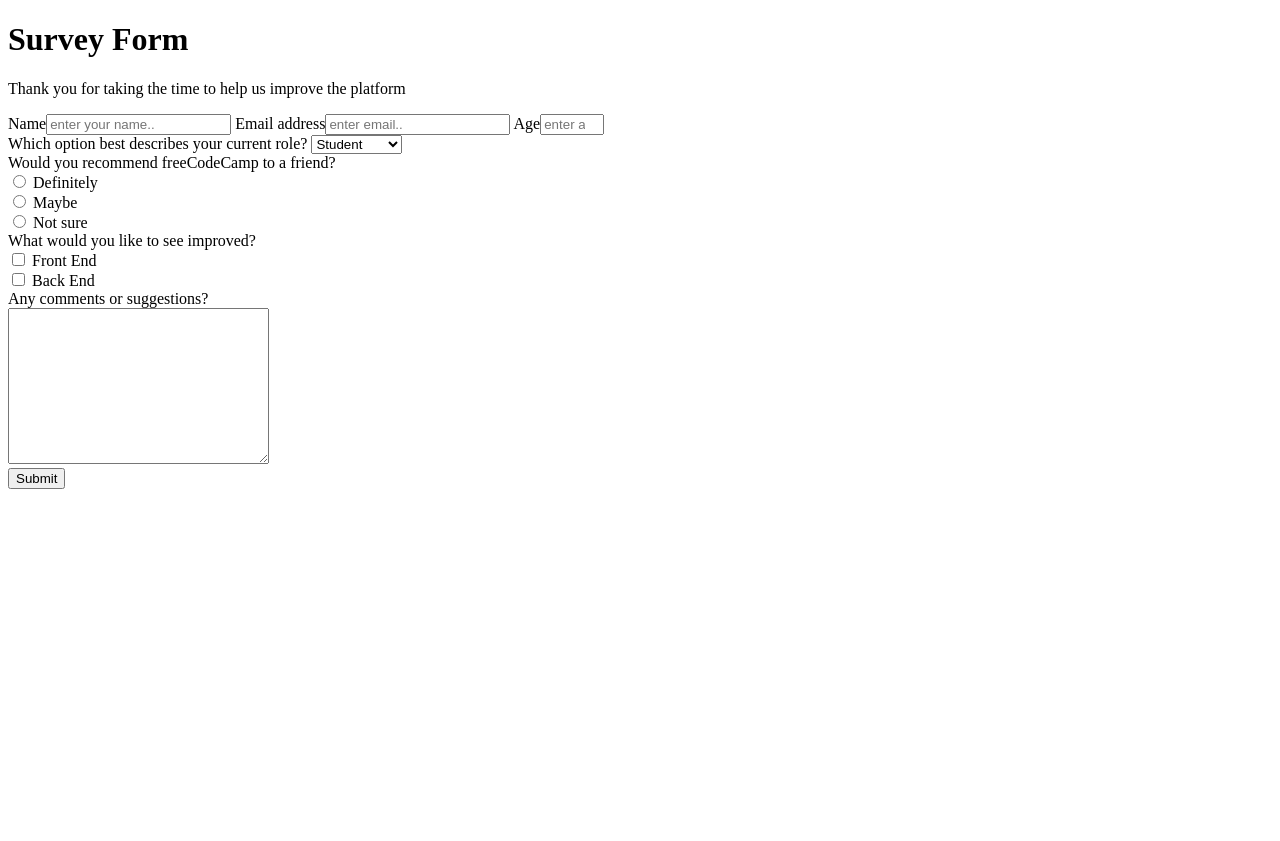
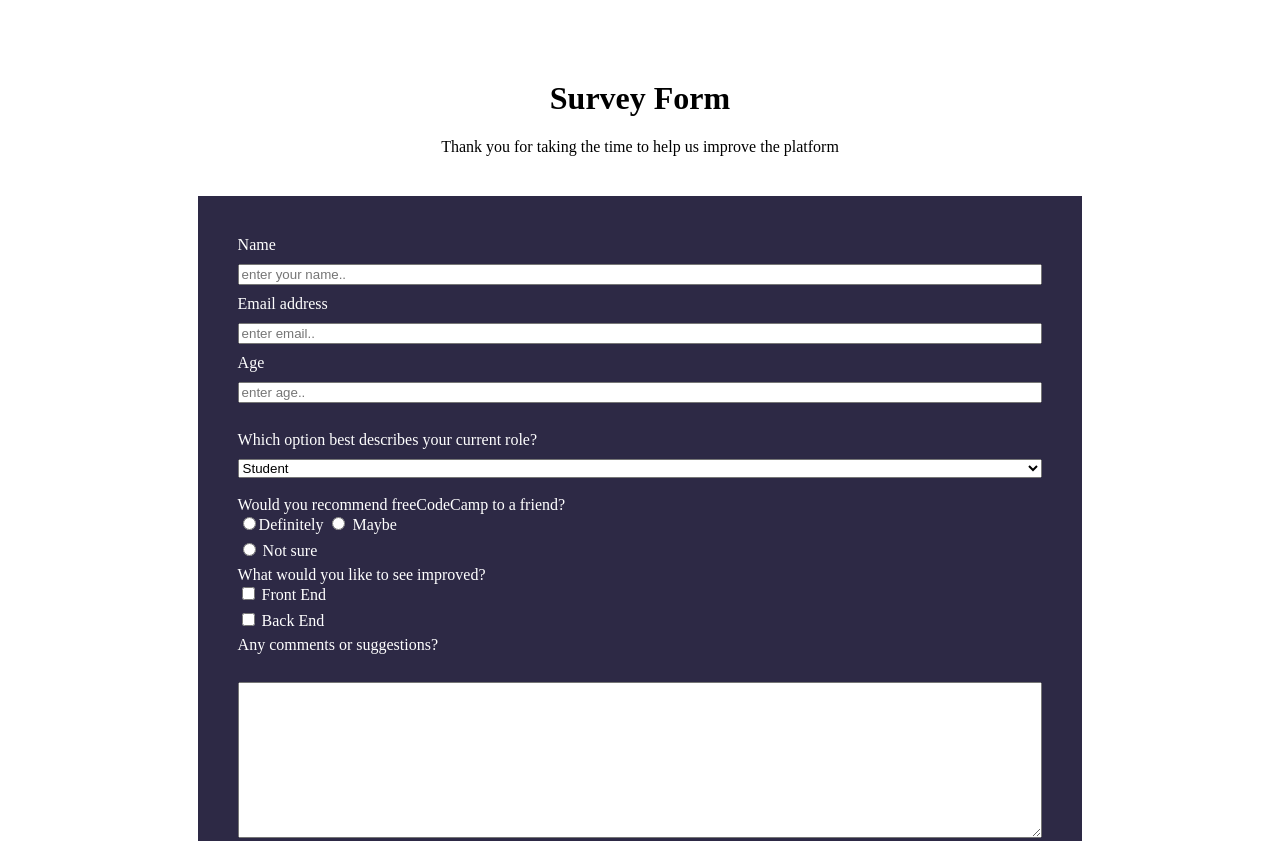
Before and after one commit to ram1117/mv-trial-1, a plain HTML site: page index.html in a window 1280 px wide. Shown: the top 841 px of the page. Before the commit the page ends 800 px from the top, so only its background shows below. Drawn offline with Linux system fonts and the light colour scheme.

Commit message:
edit style.css part 1

```diff
--- a/css/style.css
+++ b/css/style.css
@@ -0,0 +1,30 @@
+*{
+
+}
+body{
+
+}
+#title,#description{
+    text-align: center;
+}
+#title{
+    margin-top: 10vh;
+}
+.form-container{
+    width: 70%;
+    background-color: #2d2945;
+    color: white;
+    margin: 5vh auto;
+
+}
+#survey-form{
+    padding: 5vh;
+    display: flex;
+    flex-direction: column;
+}
+input {
+    margin-bottom: 10px;
+ }
+ label{
+    margin-bottom: 10px;;
+ }
--- a/index.html
+++ b/index.html
@@ -2,7 +2,7 @@
 <html lang="en">
   <head>
     <meta charset="UTF-8" />
-    <title>Fork Me! FCC: Test Suite Template</title>
+    <title>Survey Form</title>
     <link rel="stylesheet" href="css/style.css" />
   </head>
   <body>
@@ -10,7 +10,7 @@
     <p id="description">
       Thank you for taking the time to help us improve the platform
     </p>
-
+    <div class="form-container">
       <form action="" id="survey-form">
         <label for="name" id="name-label">Name</label
         ><input required type="text" id="name" placeholder="enter your name.." />
@@ -32,23 +32,28 @@
         </select>
         <br />
         <!-- //radio buttons -->
+        <div class="radio-buttons">
           <label for="">Would you recommend freeCodeCamp to a friend? </label><br />
-      <input type="radio" name="" value="Definitely" />
-      <label for="html">Definitely</label><br />
+          <input type="radio" name="" value="Definitely" />Definitely
 
          <input type="radio" name="" value="Maybe" />
          <label for="html">Maybe</label><br />
 
          <input type="radio" name="" value="Not sure" />
          <label for="html">Not sure</label><br />
+        </div>
+
 
         <!-- //check boxes -->
+        <div class="checkboxes">
           <label for="">What would you like to see improved? </label><br />
           <input type="checkbox" name="" value="front-end" />
           <label for="html">Front End</label><br />
 
           <input type="checkbox" name="" value="back-end" />
           <label for="html">Back End </label><br />
+        </div>
+
 
         <!-- additional comments -->
         <label for="comments">Any comments or suggestions? </label> <br />
@@ -58,6 +63,8 @@
 
         <button id="submit">Submit</button>
       </form>
+    </div>
+
 
     <script src="https://cdn.freecodecamp.org/testable-projects-fcc/v1/bundle.js"></script>
     <script src="js/index.js"></script>
```
Lines whose indentation alone changed are shown as unchanged.
